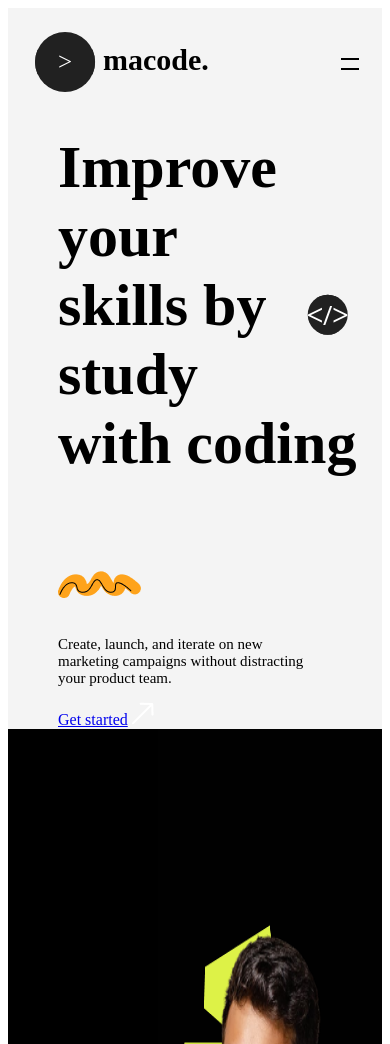
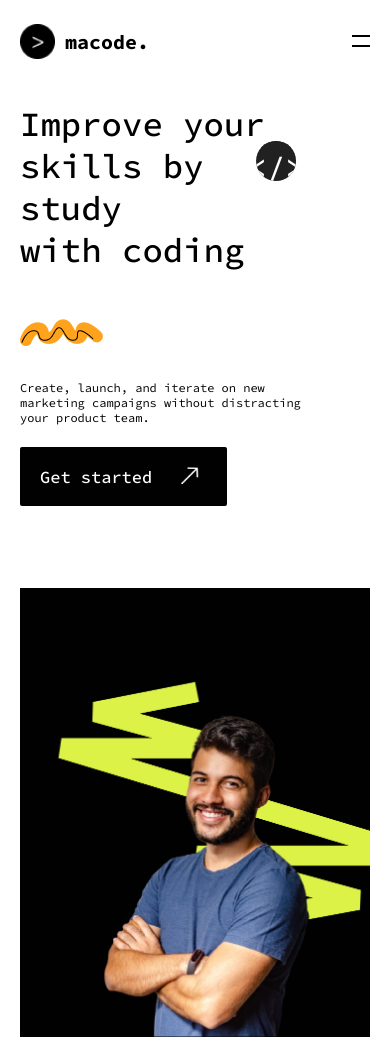
Before and after one commit to AngeloPappalardo/reposity-freebie, a plain HTML site: page freebie/index.html in a window 390 px wide. Shown: the top 1044 px of the page. Drawn offline with Linux system fonts and the light colour scheme.

Commit message:
Coretto da Giuseppe

```diff
--- a/freebie/index.html
+++ b/freebie/index.html
@@ -7,28 +7,53 @@
     <meta name="description" content="" />
     <meta name="viewport" content="width=device-width, initial-scale=1" />
     <link rel="stylesheet" href="/style/style.css" />
+    <link rel="preconnect" href="https://fonts.googleapis.com">
+    <link rel="preconnect" href="https://fonts.gstatic.com" crossorigin>
+    <link href="https://fonts.googleapis.com/css2?family=Source+Code+Pro:wght@400;500;600;700&display=swap" rel="stylesheet">
   </head>
   <body>
+    <header class="header">
       <div class="container">
-      <div class="container-header">
-        <header class="header">
-          <div class="logo">
-            <p>&gt</p>
+        <div class="logo-container">
+          <img src="/img/logo.png" class="logo" alt="logo" />
+          <p class="logo-text">macode.</p>
         </div>
-          <div class="responsiv">
-            <h2>macode.</h2>
-          </div>
-          <input class="menu-btn" id="menu-btn" type="checkbox" />
-          <label for="menu-btn" class="menu-icon">
-            <span class="nav-icon"></span>
-          </label>
         <ul class="menu">
           <li><a href="/">Tutorials</a></li>
           <li><a href="/">· Case studies</a></li>
           <li><a href="/">· Resources</a></li>
         </ul>
+        <input class="menu-btn" id="menu-btn" type="checkbox" />
+        <label for="menu-btn" class="menu-icon">
+          <span class="nav-icon"></span>
+        </label>
+      </div>
     </header>
+    <section class="hero-banner">
+      <div class="container">
+        <div class="hero-banner-texts">
+          <h1 class="title hero-banner-title">
+            Improve your <br />
+            skills by <span class="code"> &lt/&gt</span> study <br />
+            with coding
+          </h1>
+          <img src="/img/lines.png" alt="lines" />
+          <p class="hero-banner-description">
+            Create, launch, and iterate on new <br />
+            marketing campaigns without distracting <br />
+            your product team.
+          </p>
+          <a href="/" class="button">
+            <span>Get started</span>
+            <img src="/img/arrow.png" alt="arrow" />
+          </a>
         </div>
+        <div class="hero-banner-image">
+          <img src="/img/melo.png" alt="melo" />
+        </div>
+      </div>
+    </section>
+    <!-- <div class="container">
       <div class="container-row">
         <div class="container-h1">
           <h1>
@@ -85,6 +110,6 @@
       <img src="/img/Component 8.png" alt="EDX">
       <img src="/img/Component 9.png" alt="COURSERA">
       <img src="/img/Component 10.png" alt="UDEMI">
-    </div>
+    </div> -->
   </body>
 </html>
--- a/freebie/style/style.css
+++ b/freebie/style/style.css
@@ -1,46 +1,56 @@
 .header {
-  z-index: 1;
+  background-color: transparent;
+  position: fixed;
+  left: 0;
+  right: 0;
+  z-index: 10;
 }
 .header ul {
   margin: 0;
   list-style: none;
   overflow: hidden;
+  padding: 0;
+  display: flex;
 }
 .header ul a {
   display: block;
   padding: 20px;
   text-decoration: none;
 }
+.header .container {
+  width: 100%;
+  display: flex;
+  align-items: center;
+}
+.logo-container {
+  display: flex;
+  align-items: center;
+}
 .logo {
-  clip-path: ellipse(30px 30px);
-  background: #212121;
-  border: 5px solid #212121;
-  color: white;
-  margin-left: 25px;
+  width: 35px;
+  height: 35px;
 }
-.header .logo {
-  float: left;
-  font-size: 25px;
-  padding: 10px 20px;
-}
-.responsiv {
-  position: absolute;
-  margin-left: 95px;
-  margin-top: 10px;
-  color: black;
+.logo-text {
+  margin-left: 10px;
   font-size: 20px;
+  font-weight: 700;
+  display: none;
 }
 .header .menu {
-  clear: both;
-  max-height: 0;
-  transition: max-height 0.2s ease-out;
+  margin-left: 80px;
+}
+.header li a {
+  font-size: 22px;
+  color: #000000;
+}
+.header .menu-icon {
+  display: none;
+  margin-right: 20px;
 }
 .header .menu-icon {
   padding: 20px 20px;
   position: relative;
-  float: right;
   cursor: pointer;
-  margin-top: 35px;
 }
 .header .menu-icon .nav-icon {
   display: block;
@@ -82,134 +92,165 @@
   transform: rotate(45deg);
   top: 0;
 }
-h1 {
+
+html {
+  font-family: 'Source Code Pro', monospace;
+  font-weight: 400;
+  font-size: 16px;
+}
+
+body {
+  margin: 0;
+}
+
+.container {
+  max-width: 1440px;
+  padding: 0 20px;
+  margin: 0 auto;
+}
+
+.title {
   font-size: 60px;
-  margin-left: 50px;
+  margin: 0;
+  font-weight: 500;
 }
-strong {
+
+p {
+  margin: 0;
+}
+
+img {
+  max-width: 100%;
+  height: auto;
+}
+
+.code {
   clip-path: ellipse(20px 20px);
   background: #212121;
   border: 25px solid #212121;
   color: white;
   font-size: 30px;
 }
-.title {
-  margin-top: 75px;
-  margin-left: 50px;
+
+.button {
+  display: inline-flex;
+  align-items: center;
+
+  padding: 15px 29px;
+  background-color: #010101;
+
+  text-decoration: none;
+  color: white;
+
+  border-radius: 2px;
+
+  font-size: 22px;
+  font-weight: 500;
 }
-.title p {
-  font-size: 15px;
-  margin-top: 4px;
+
+.button img {
+  margin-left: 20px;
 }
-.container {
+
+.hero-banner {
+}
+
+.hero-banner .container {
   display: flex;
-  background-color: #f4f4f4;
-  height: auto;
 }
-.container-row {
+.hero-banner .container > div {
   width: 50%;
 }
-.container-img {
-  display: flex;
-  height: auto;
-  width: 50%;
-  padding-left: 150px;
-  background-color: #000000;
-}
-.img {
-  width: 100%;
-  height: auto;
-}
-.container-header {
-  background-color: #f4f4f4;
-  flex: none;
-  position: absolute;
-  width: 38%;
+
+.hero-banner-texts {
+  padding-top: 170px;
+  padding-bottom: 100px;
 }
 
-.contact {
-  display: flex;
-  flex-direction: column;
-  margin-top: 21px;
-  margin-bottom: 21px;
-  margin-left: 15px;
-  margin-right: 34px;
-  background-color: #f8f5f5;
-  border-radius: 5px;
-  padding: 10px;
+.hero-banner-title {
+  margin-bottom: 74px;
 }
-.img-profile {
-  margin-top: 125px;
+
+.hero-banner-description {
+  margin-bottom: 110px;
 }
-.function-p {
-  margin-top: 52px;
+
+.hero-banner-image img {
+  width: 100%;
+  height: 100%;
+  object-fit: cover;
 }
-.container-function {
-  display: flex;
-  background-color: #ffffff;
-  margin-left: -145%;
-  border-radius: 10px;
-  margin-top: 415px;
-  margin-bottom: 160px;
 
-  font-size: 16px;
-  width: 86%;
-}
-.melo {
-  position: absolute;
-  width: 43%;
-  height: 714px;
-  margin-top: 152px;
-}
-.container-h1 {
-  padding-top: 85px;
-}
-@media (min-width: 1163px) {
-  .header li {
-    float: left;
+@media screen and (max-width: 1439px) {
+  .header .menu {
+    margin-left: 50px;
   }
   .header li a {
-    margin-top: 20px;
-    font-size: 1.2vw;
+    font-size: 18px;
     color: #000000;
   }
+}
+@media screen and (max-width: 1280px) {
   .header .menu {
-    clear: none;
-    max-height: 240px;
+    margin-left: 30px;
+  }
+  .header li a {
+    font-size: 16px;
+    color: #000000;
+  }
+}
+@media screen and (max-width: 1024px) {
+  .hero-banner .container {
+    flex-direction: column;
+  }
+  .hero-banner .container > div {
+    width: 100%;
+  }
+  .hero-banner-texts {
+    padding-top: 103px;
+    padding-bottom: 82px;
+  }
+  .hero-banner-description {
+    margin-bottom: 22px;
+  }
+}
+@media screen and (max-width: 768px) {
+  .title {
+    font-size: 34px;
+  }
+
+  .hero-banner-title {
+    margin-bottom: 30px;
+  }
+
+  p {
+    font-size: 12px;
+  }
+
+  .button {
+    padding: 12px 20px;
+    font-size: 17px;
+  }
+
+  .button img {
+    widht: 35px;
+    height: 35px;
+  }
+  .header {
+    padding-top: 20px;
   }
   .header .menu-icon {
+    display: block;
+  }
+  .header ul {
     display: none;
   }
-  .responsiv {
-    color: transparent;
+  .logo-text {
+    display: block;
+  }
+  .header .container {
+    justify-content: space-between;
   }
 }
-@media (max-width: 1060px) {
-  .container {
-    flex-direction: column;
-  }
-  .container-function {
-    margin-left: -115%;
-  }
-  .container-header {
-    width: 95%;
-  }
-  .container-row {
-    width: 100%;
-  }
-  .container-img {
-    width: auto;
-  }
-}
-@media (max-width:515px) {
-.melo {
-  width: 77%;
-  height: 760px;
-  margin-top: 100px;
-  margin-left: -55px;
-}
-.container-function {
-  margin-left: -155%;
-  width: 138%;
-}
-}
+@media screen and (max-width: 576px) {}
+@media screen and (max-width: 420px) {}
```
Also changed, not shown: freebie/img/arrow.png (added), freebie/img/lines.png (added), freebie/img/logo.png (added), freebie/img/melo.png (added). Lines whose indentation alone changed are shown as unchanged.
